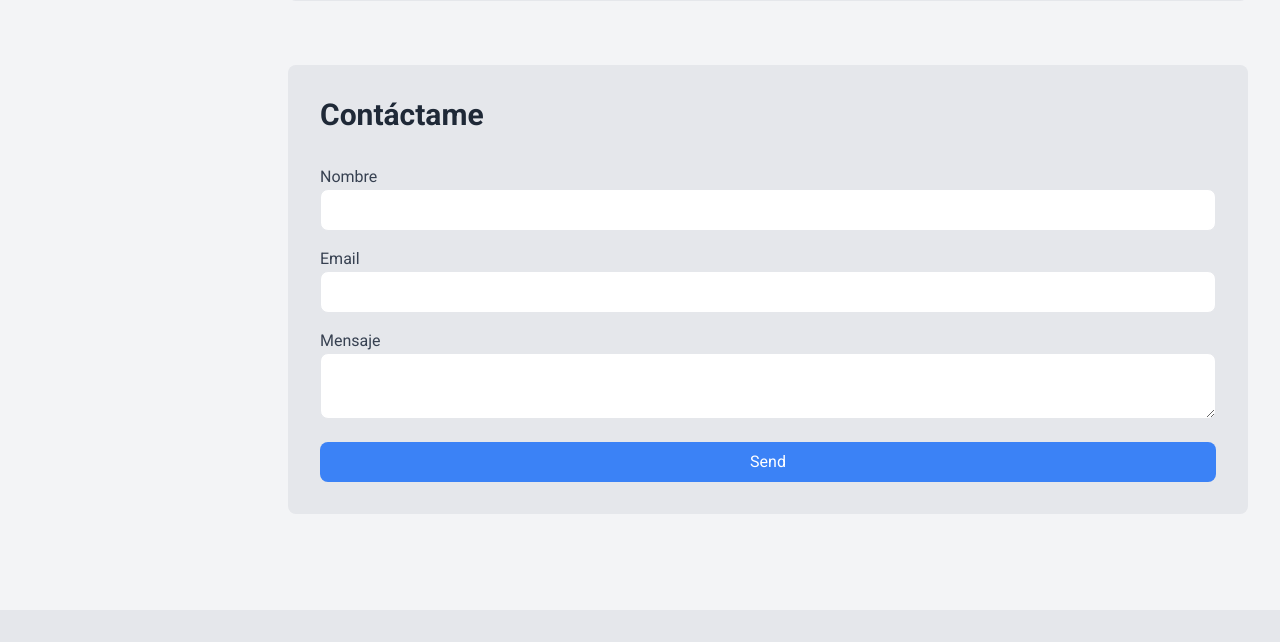
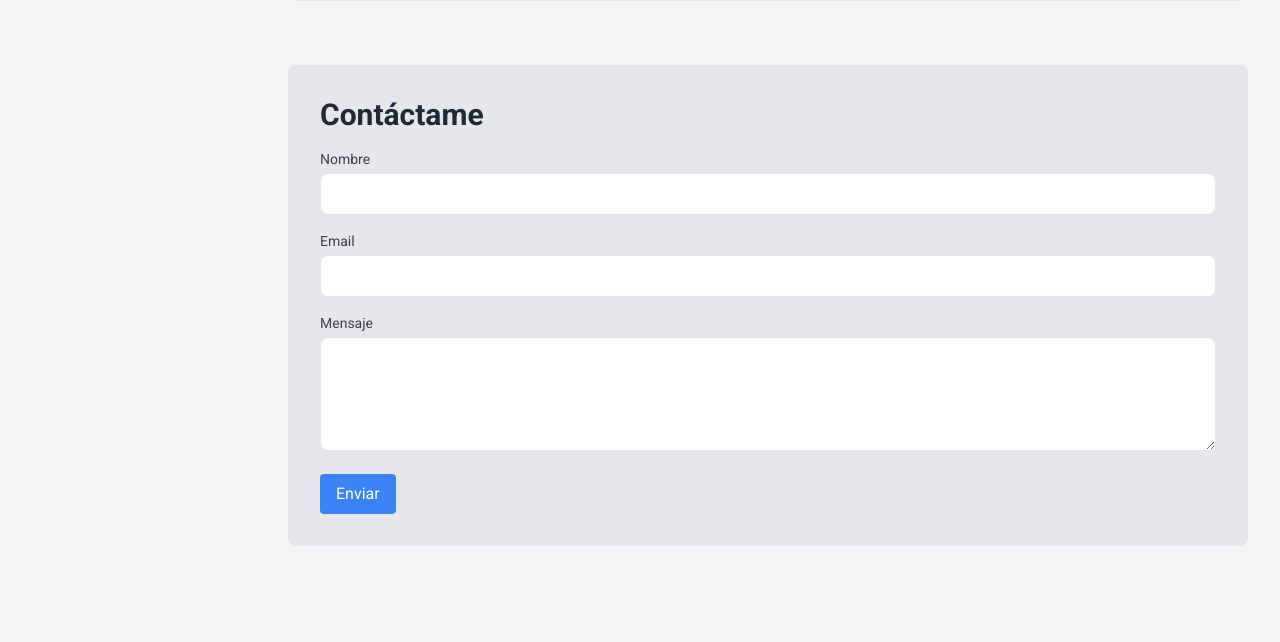
Before and after one commit to josh-carrizo/portafolio_v1, a Django app: page / in a window 1280 px wide. Shown: the part 2471-3113 px from the top of the page. Before the commit the page ends 3081 px from the top, so only its background shows below. Run offline with Django 5.2, Linux system fonts and the light colour scheme; data comes from the database, SQL or seed files in the repository; both versions use the stored data as it was after the commit; some libraries are stand-ins or nearby versions.

Commit message:
Funcionalidad en contacto

```diff
--- a/mi_portafolio/admin.py
+++ b/mi_portafolio/admin.py
@@ -1,5 +1,5 @@
 from django.contrib import admin
-from .models import Project, Experience, Education
+from .models import Project, Experience, Education, Contact
 
 # Register your models here.
 @admin.register(Project)
@@ -13,3 +13,5 @@ class ExperienceAdmin(admin.ModelAdmin):
 @admin.register(Education)
 class ExperienceAdmin(admin.ModelAdmin):
     list_display = ('title', 'place_studies', 'start_date', 'end_date', 'description')
+
+admin.site.register(Contact)
--- a/mi_portafolio/models.py
+++ b/mi_portafolio/models.py
@@ -29,3 +29,12 @@ class Education(models.Model):
     description = models.TextField()
     def __str__(self):
         return f"{self.title} at {self.place_studies}"
+
+
+class Contact(models.Model):
+    name = models.CharField(max_length=100)
+    email = models.EmailField()
+    message = models.TextField()
+
+    def __str__(self):
+        return self.name
--- a/mi_portafolio/templates/Mi_portafolio/base.html
+++ b/mi_portafolio/templates/Mi_portafolio/base.html
@@ -8,10 +8,13 @@
     <link href="https://cdnjs.cloudflare.com/ajax/libs/font-awesome/5.15.3/css/all.min.css" rel="stylesheet">
     <link href="https://fonts.googleapis.com/css2?family=Roboto:wght@400;700&display=swap" rel="stylesheet">
     <style>
-        body { font-family: 'Roboto', sans-serif; }
+        body {
+            font-family: 'Roboto', sans-serif;
+            scroll-behavior: smooth;
+         }
     </style>
 </head>
-<body class="bg-gray-100 text-gray-900">
+<body class="bg-gray-100 text-gray-900 scroll-smooth">
     <div class="flex">
         {% include "Mi_portafolio/navbar.html" %}
         <main class="ml-64 flex-1 p-8">
@@ -19,4 +22,18 @@
         </main>
     </div>
 </body>
+<script>
+    document.querySelectorAll('a[href^="#"]').forEach(anchor => {
+        anchor.addEventListener('click', function (e) {
+            e.preventDefault();
+
+            const targetElement = document.querySelector(this.getAttribute('href'));
+
+            targetElement.scrollIntoView({
+                behavior: 'smooth',
+                block: 'start'
+            });
+        });
+    });
+</script>
 </html>
--- a/mi_portafolio/templates/Mi_portafolio/contact.html
+++ b/mi_portafolio/templates/Mi_portafolio/contact.html
@@ -1,18 +1,19 @@
 <section id="contact" class="mb-16 bg-gray-200 p-8 rounded-lg">
     <h2 class="text-3xl font-bold text-gray-800">Contáctame</h2>
-    <form class="mt-8">
-        <div class="mb-4">
-            <label class="block text-gray-700">Nombre</label>
-            <input type="text" class="w-full px-4 py-2 border rounded-lg">
+    <form action="{% url 'contact' %}" method="POST" class="space-y-4">
+        {% csrf_token %}
+        <div>
+            <label for="name" class="block text-sm font-medium text-gray-700">Nombre</label>
+            <input type="text" id="name" name="name" class="mt-1 p-2 w-full border rounded-lg" required>
         </div>
-        <div class="mb-4">
-            <label class="block text-gray-700">Email</label>
-            <input type="email" class="w-full px-4 py-2 border rounded-lg">
+        <div>
+            <label for="email" class="block text-sm font-medium text-gray-700">Email</label>
+            <input type="email" id="email" name="email" class="mt-1 p-2 w-full border rounded-lg" required>
         </div>
-        <div class="mb-4">
-            <label class="block text-gray-700">Mensaje</label>
-            <textarea class="w-full px-4 py-2 border rounded-lg"></textarea>
+        <div>
+            <label for="message" class="block text-sm font-medium text-gray-700">Mensaje</label>
+            <textarea id="message" name="message" rows="4" class="mt-1 p-2 w-full border rounded-lg" required></textarea>
         </div>
-        <button type="submit" class="w-full bg-blue-500 text-white px-4 py-2 rounded-lg hover:bg-blue-600">Send</button>
+        <button type="submit" class="bg-blue-500 text-white px-4 py-2 rounded hover:bg-blue-600">Enviar</button>
     </form>
 </section>
--- a/mi_portafolio/views.py
+++ b/mi_portafolio/views.py
@@ -1,6 +1,5 @@
-from django.shortcuts import render
+from django.shortcuts import render, redirect
 from .models import Experience, Project, Education
-from django.core.mail import send_mail
 from .forms import ContactForm
 
 # Create your views here.
@@ -15,17 +14,15 @@ def home(request):
         'educations': educations
     })
 
-def contact(request):
+
+def contact_view(request):
     if request.method == 'POST':
         form = ContactForm(request.POST)
         if form.is_valid():
-            send_mail(
-                f"Mensaje de {form.cleaned_data['name']}",
-                form.cleaned_data['message'],
-                form.cleaned_data['email'],
-                ['tu_correo@gmail.com']
-            )
-            return render(request, 'Mi_portafolio/success.html')
-    else:
-        form = ContactForm()
-    return render(request, 'Mi_portafolio/contact.html', {'form': form})
+            form.save()
+            return redirect('contact_success')
+
+    return redirect('home')
+
+def contact_success(request):
+    return render(request, 'Mi_portafolio/contact_success.html')
--- a/portafolio/settings.py
+++ b/portafolio/settings.py
@@ -27,7 +27,7 @@ SECRET_KEY = 'django-insecure-$$59%spsz6%nt-t8p9)jsa!&q&z^&t+c7y=z%x_p5(j4-uj8(0
 # SECURITY WARNING: don't run with debug turned on in production!
 DEBUG = True
 
-ALLOWED_HOSTS = ['portafoliov1-production.up.railway.app']
+ALLOWED_HOSTS = ['portafoliov1-production.up.railway.app','127.0.0.1:8000','127.0.0.1']
 
 
 # Application definition
--- a/portafolio/urls.py
+++ b/portafolio/urls.py
@@ -15,7 +15,7 @@ Including another URLconf
     2. Add a URL to urlpatterns:  path('blog/', include('blog.urls'))
 """
 from django.contrib import admin
-from django.urls import path, include
+from django.urls import path
 from mi_portafolio import views
 from django.conf.urls.static import static
 from django.conf import settings
@@ -26,6 +26,8 @@ from django.conf import settings
 urlpatterns = [
     path('admin/', admin.site.urls),
     path('', views.home, name='home'),
+    path('contact/', views.contact_view, name='contact'),
+    path('contact/success/', views.contact_success, name='contact_success'),
 
 ]
 
```
Also changed, not shown: mi_portafolio/forms.py (+23 -4 lines), mi_portafolio/templates/Mi_portafolio/contact_success.html (added, +21 -0 lines), db.sqlite3, mi_portafolio/migrations/0006_contact.py (added).
